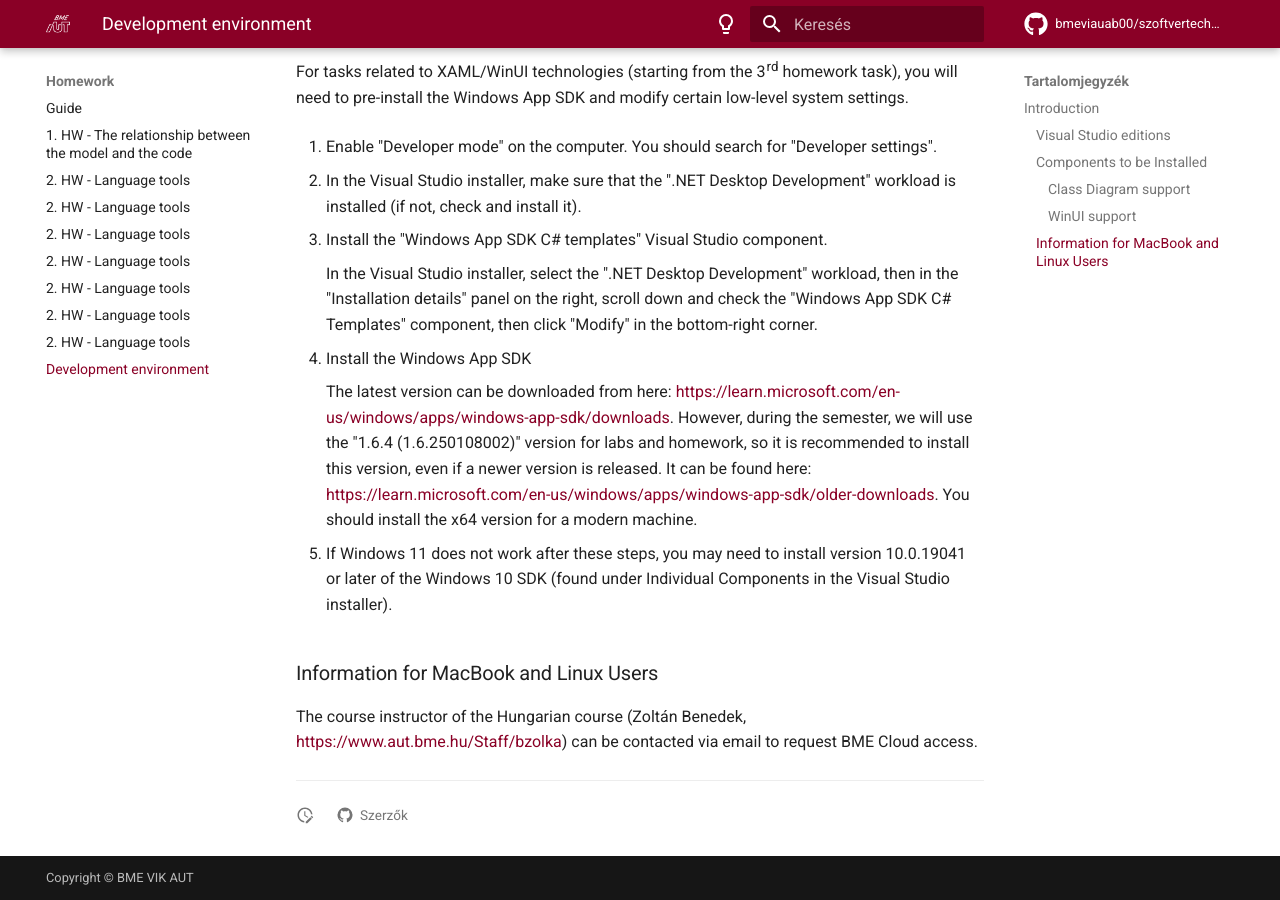
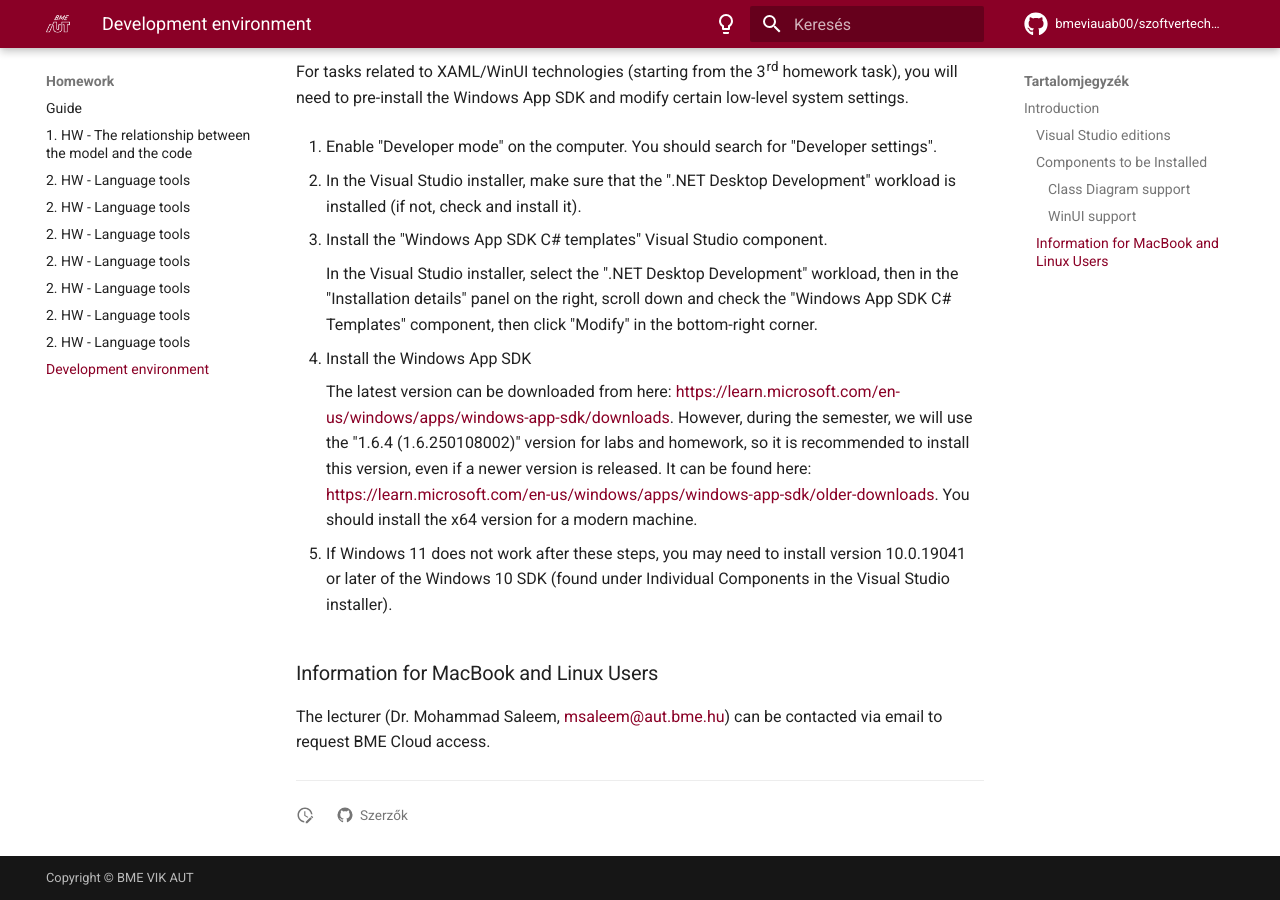
Before and after one commit to bmeviauab00/szoftvertechnikak, an MkDocs documentation site: the page built from docs/hazi/fejlesztokornyezet/index_eng.md, in a window 1280 px wide and 900 px high, scrolled down 1727 px. Built offline with MkDocs 1.6.1 and Material for MkDocs 9.7.7, drawn with Linux system fonts in a browser that asks for light colours; comment, search, counter and statistics services are not loaded; the version menu is left out.

Commit message:
Bme Cloud Access EN - update

```diff
--- a/docs/hazi/fejlesztokornyezet/index_eng.md
+++ b/docs/hazi/fejlesztokornyezet/index_eng.md
@@ -59,4 +59,4 @@
 
 ### Information for MacBook and Linux Users
 
-The course instructor of the Hungarian course (Zoltán Benedek, https://www.aut.bme.hu/Staff/bzolka) can be contacted via email to request BME Cloud access.
+The lecturer (Dr. Mohammad Saleem, msaleem@aut.bme.hu) can be contacted via email to request BME Cloud access.
```
